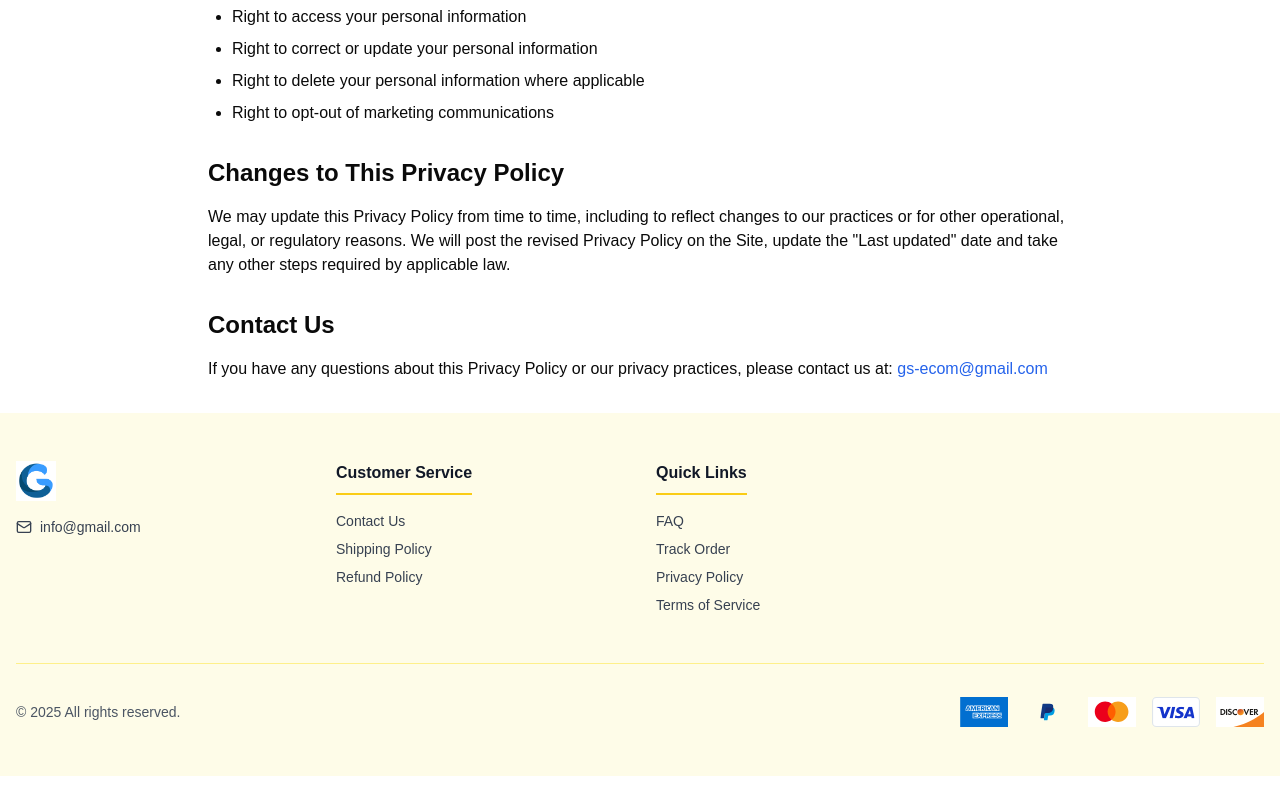
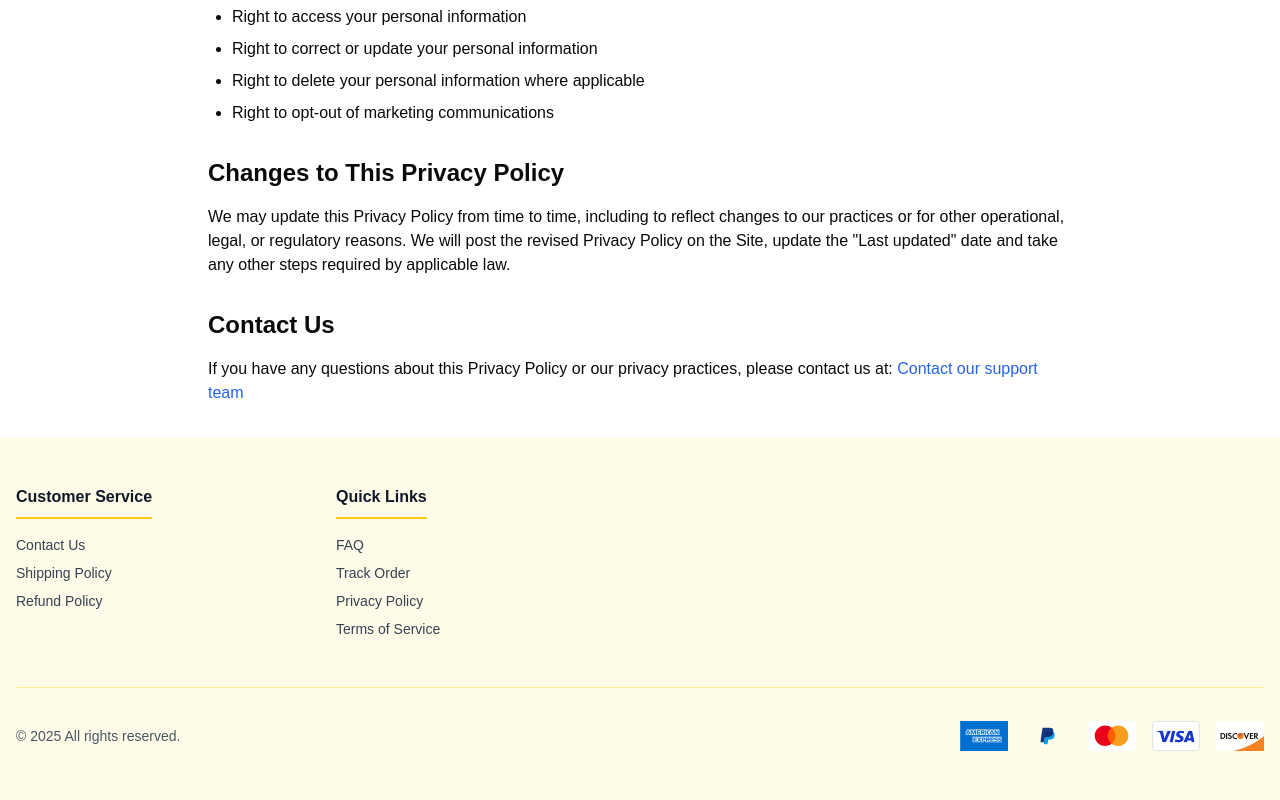
Before and after one commit to MaorSaadia/gs-ecom, a Next.js app: page /privacy-policy in a window 1280 px wide. Shown: the part 1087-1887 px from the top of the page. Before the commit the page ends 1863 px from the top, so only its background shows below. Built offline with nearby package versions, Linux system fonts and the light colour scheme.

Commit message:
some necessary changes

```diff
--- a/src/app/faq/page.tsx
+++ b/src/app/faq/page.tsx
@@ -1,4 +1,5 @@
 import React from "react";
+import Link from "next/link";
 import {
   Accordion,
   AccordionContent,
@@ -97,14 +98,10 @@ const FAQPage: React.FC = () => {
       </h1>
       <div className="max-w-3xl mx-auto mb-8 text-center text-gray-600">
         <p>
-          Can&apos;t find what you&apos;re looking for? Contact our support team
-          at{" "}
-          <a
-            href="mailto:support@gs-ecom.com"
-            className="text-blue-600 hover:underline"
-          >
-            gs-ecom@gmail.com
-          </a>
+          Can&apos;t find what you&apos;re looking for?{" "}
+          <Link href="/contact-us" className="text-blue-600 hover:underline">
+            Contact our support team
+          </Link>
         </p>
       </div>
       <Accordion type="single" collapsible className="w-full max-w-3xl mx-auto">
--- a/src/app/privacy-policy/page.tsx
+++ b/src/app/privacy-policy/page.tsx
@@ -1,3 +1,4 @@
+import Link from "next/link";
 import React from "react";
 
 const PrivacyPolicy = () => {
@@ -123,12 +124,9 @@ const PrivacyPolicy = () => {
           <p>
             If you have any questions about this Privacy Policy or our privacy
             practices, please contact us at:{" "}
-            <a
-              href="mailto:contact@gs-ecom.com"
-              className="text-blue-600 hover:underline"
-            >
-              gs-ecom@gmail.com
-            </a>
+            <Link href="/contact-us" className="text-blue-600 hover:underline">
+              Contact our support team
+            </Link>
           </p>
         </section>
       </div>
--- a/src/app/refund-policy/page.tsx
+++ b/src/app/refund-policy/page.tsx
@@ -1,4 +1,4 @@
-import React from "react";
+import Link from "next/link";
 
 const RefundPolicy = () => {
   return (
@@ -8,11 +8,10 @@ const RefundPolicy = () => {
       <section className="mb-8">
         <h2 className="text-xl font-semibold mb-4">Product Issues</h2>
         <p className="mb-4 text-gray-700">
-          Upon receiving your order, please inspect it immediately. Contact us
-          at
-          <span className="text-blue-600"> support@gs-ecom.com </span>
-          if you notice any defects or damages, or if you received an incorrect
-          item.
+          Upon receiving your order, please inspect it immediately {""}
+          <Link href="/contact-us" className="text-blue-600 hover:underline">
+            Contact us.
+          </Link>
         </p>
       </section>
 
@@ -40,7 +39,7 @@ const RefundPolicy = () => {
         <div className="space-y-4 text-gray-700">
           <p>To initiate a return:</p>
           <ol className="list-decimal pl-6 space-y-2">
-            <li>Email us at gs-ecom@gmail.com with your order details</li>
+            <li>Email us at gsecom25@gmail.com with your order details</li>
             <li>Wait for our team to review your return request</li>
             <li>
               If approved, you&apos;ll receive a return shipping label and
@@ -88,7 +87,10 @@ const RefundPolicy = () => {
       <footer className="text-sm text-gray-600 mt-8">
         <p>
           For any questions about our refund policy, please contact our support
-          team at support@gs-ecom.com
+          team{" "}
+          <Link href="/contact-us" className="text-blue-600 hover:underline">
+            Contact our support team
+          </Link>
         </p>
       </footer>
     </div>
--- a/src/app/shipping-policy/page.tsx
+++ b/src/app/shipping-policy/page.tsx
@@ -1,4 +1,4 @@
-import React from "react";
+import Link from "next/link";
 
 const ShippingPolicy = () => {
   const shippingTimes = [
@@ -145,12 +145,9 @@ const ShippingPolicy = () => {
           <p>
             If you have any questions about our shipping policy, please contact
             us at:{" "}
-            <a
-              href="mailto:support@gs-ecom.com"
-              className="text-blue-600 hover:underline"
-            >
-              gs-ecom@gmail.com
-            </a>
+            <Link href="/contact-us" className="text-blue-600 hover:underline">
+              Contact our support team
+            </Link>
           </p>
         </section>
       </div>
--- a/src/app/terms-of-service/page.tsx
+++ b/src/app/terms-of-service/page.tsx
@@ -1,3 +1,4 @@
+import Link from "next/link";
 import React from "react";
 
 const TermsOfService = () => {
@@ -131,12 +132,9 @@ const TermsOfService = () => {
           </h2>
           <p>
             Questions about the Terms of Service should be sent to us at:{" "}
-            <a
-              href="mailto:gs-ecom@gmail.com"
-              className="text-blue-600 hover:underline"
-            >
-              gs-ecom@gmail.com
-            </a>
+            <Link href="/contact-us" className="text-blue-600 hover:underline">
+              Contact our support team
+            </Link>
           </p>
         </section>
       </div>
--- a/src/app/track-order/page.tsx
+++ b/src/app/track-order/page.tsx
@@ -36,7 +36,7 @@ const EnhancedTrackingPage = () => {
     <div className="min-h-screen bg-gradient-to-b from-gray-100 to-white py-12 sm:py-20 px-4 sm:px-6 lg:px-8 mt-16">
       <div className="max-w-4xl mx-auto">
         <Card className="bg-white shadow-2xl border-0">
-          <CardHeader className="text-center py-8 bg-gradient-to-r from-gray-100 to-gray-50 rounded-t-xl">
+          <CardHeader className="text-center py-8 bg-gradient-to-r from-slate-50 via-yellow-50 to-slate-50 rounded-t-xl">
             <div className="mx-auto w-20 h-20 bg-white rounded-full flex items-center justify-center mb-6 shadow-lg transform -translate-y-2">
               <Box className="w-10 h-10 text-gray-500" />
             </div>
@@ -78,7 +78,7 @@ const EnhancedTrackingPage = () => {
 
               <Button
                 type="submit"
-                className="w-full h-16 bg-gray-700 hover:bg-gray-900 text-white rounded-xl
+                className="w-full h-16 bg-gray-900 hover:bg-gray-800 text-white rounded-xl
                   flex items-center justify-center space-x-3 text-lg font-semibold
                   transform transition-all duration-300 hover:scale-[1.02] hover:shadow-lg"
               >
--- a/src/components/Fotter.tsx
+++ b/src/components/Fotter.tsx
@@ -2,7 +2,6 @@
 "use client";
 
 import Link from "next/link";
-import { Mail } from "lucide-react";
 import { motion } from "framer-motion";
 
 const paymentMethods = [
@@ -47,7 +46,7 @@ const Footer = () => {
           className="grid grid-cols-1 sm:grid-cols-2 lg:grid-cols-4 gap-8"
         >
           {/* Company Info */}
-          <motion.div variants={itemVariants} className="space-y-4">
+          {/* <motion.div variants={itemVariants} className="space-y-4">
             <motion.img
               whileHover={{ scale: 1.05 }}
               transition={{ type: "spring", stiffness: 300 }}
@@ -65,7 +64,7 @@ const Footer = () => {
                 info@gmail.com
               </motion.a>
             </div>
-          </motion.div>
+          </motion.div> */}
 
           {/* Customer Service */}
           <motion.div variants={itemVariants}>
```
